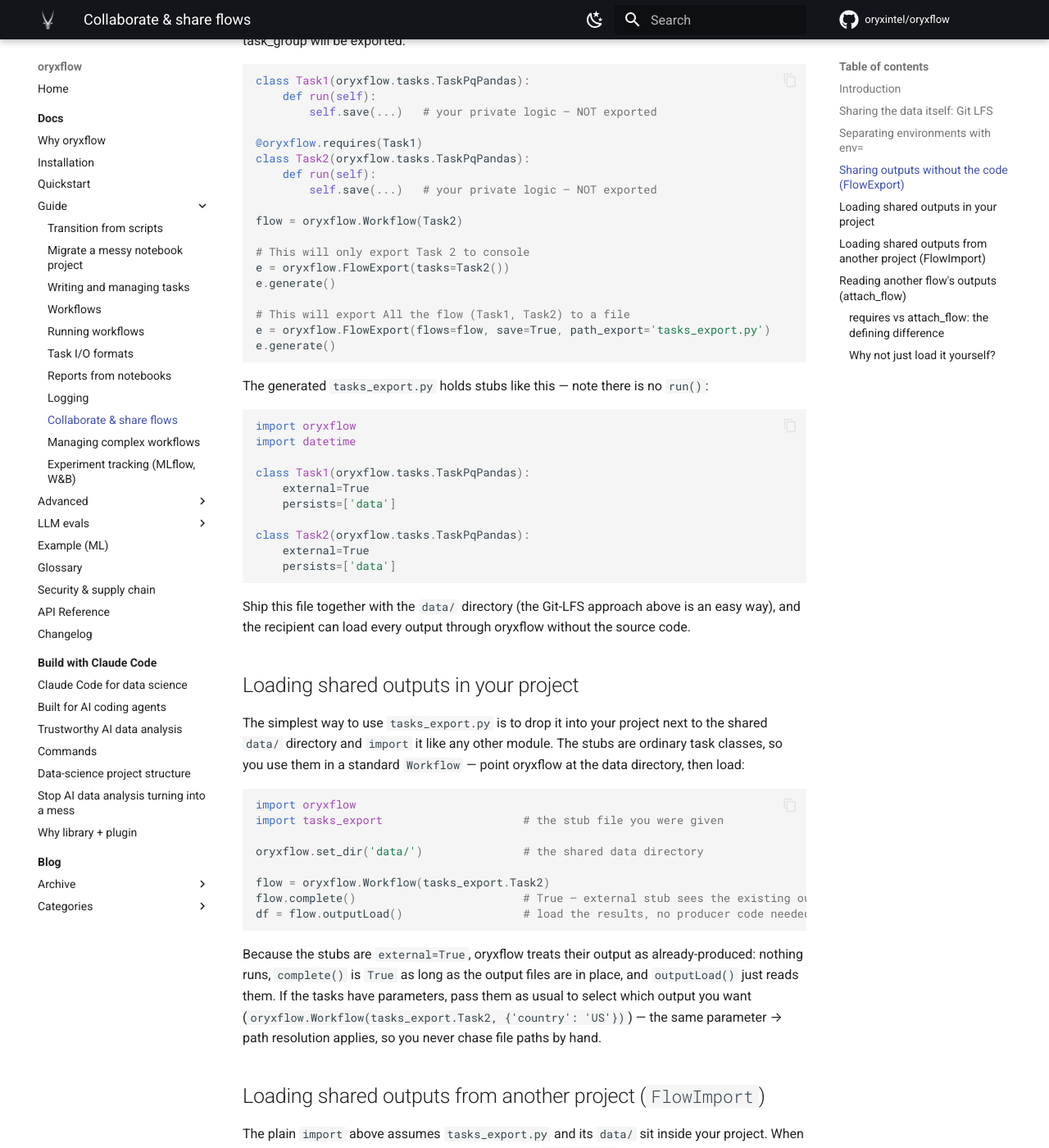
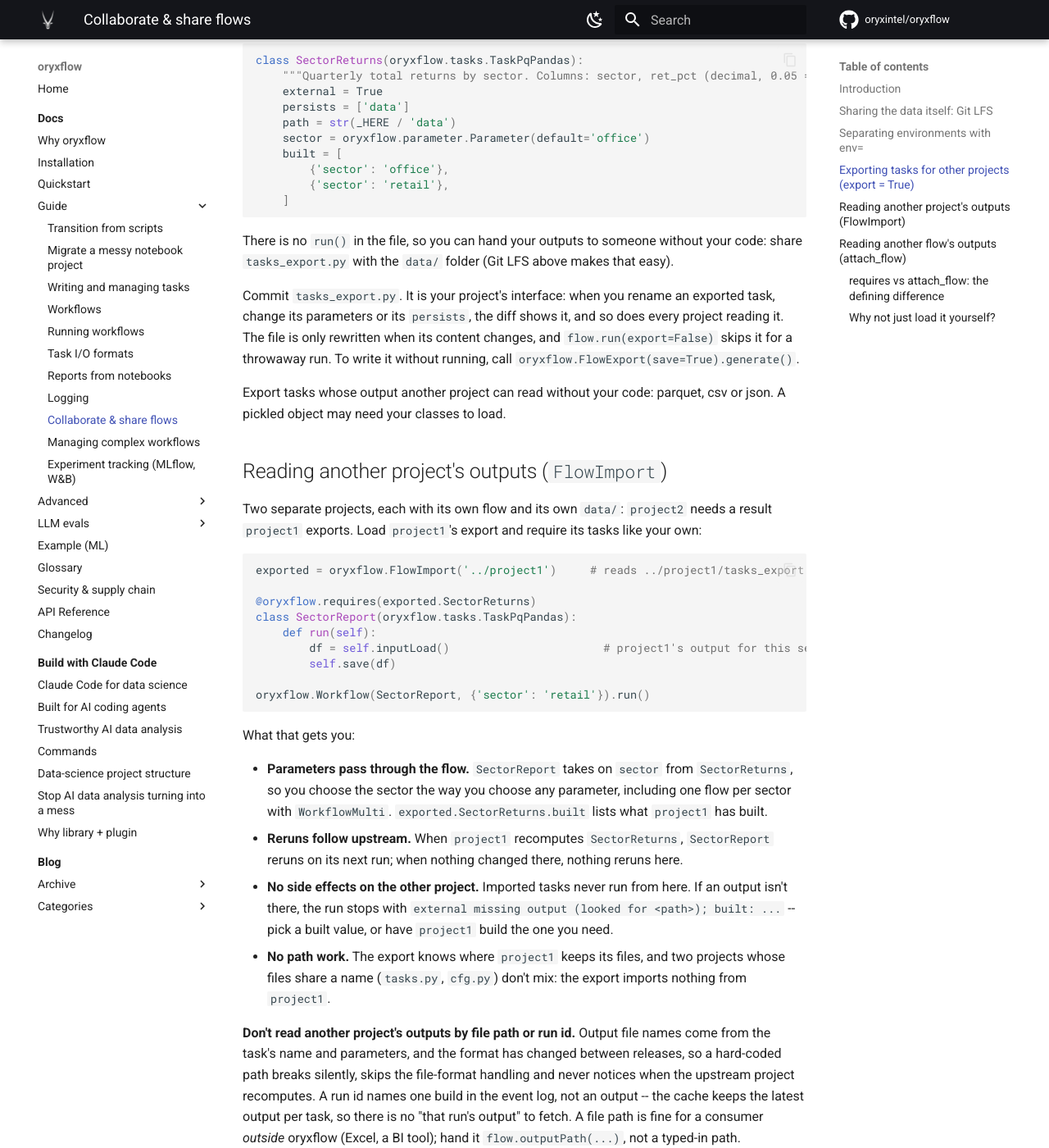
Before and after one commit to oryxintel/oryxlib-docs, an MkDocs documentation site: the page built from docs/docs/collaborate.md, in a window 1280 px wide and 1400 px high, scrolled down 2547 px. Shown: the whole window at 82% size. Built offline with MkDocs 1.6.1 and Material for MkDocs 9.7.7, drawn with Linux system fonts in a browser that asks for light colours; comment, search, counter and statistics services are not loaded; some of the changed text lies outside the part shown.

Commit message:
feat: share outputs between projects with export = True and FlowImport
A task with export = True is part of the project's interface: every run()
that includes one rewrites tasks_export.py at the project root with a
read-only (external) copy of each exported task -- docstring, base class,
persists, parameters and defaults, the data path relative to the file, and
`built`, the parameter values whose output exists. Rewritten only on change;
run(export=False) skips it; a write failure only warns.

FlowImport('<project dir or file>') loads it under a unique module name and
exposes the tasks as attributes; @requires them like local tasks, so
parameters pass through and reruns follow the producer. A missing external
output names the path looked for and the built values.

FlowExport is rebuilt around the marker (one class per task, posix relative
paths, no Jinja2 -- the `export` extra is gone). Replaces the earlier
hand-written stand-in approach and the FlowImport(path, module, path_data)
API.

Co-Authored-By: Claude Opus 5.5 <noreply@anthropic.com>
Claude-Session: https://claude.ai/code/session_01WKtUcRbgKjjit6pXNrd7Wy

````diff
--- a/docs/docs/collaborate.md
+++ b/docs/docs/collaborate.md
@@ -13,7 +13,7 @@ Common cases where you want to do this:
 oryxflow gives you three approaches, from simplest to most advanced — this page covers them in order:
 
 1.  **Share the data folder** — version `data/` with Git LFS (optionally split by `env=` so you hand off only what you mean to). The recipient clones and gets the exact outputs.
-2.  **Share code-free stubs** — `FlowExport` hands over the outputs as loadable tasks *without* the `run()` code that produced them, for when the logic is private.
+2.  **Export and import tasks** — mark tasks `export = True` and every run writes `tasks_export.py`, a code-free, read-only copy of them; another project loads it with `FlowImport` and requires those tasks like its own.
 3.  **Bridge separate flows** — `attach_flow` lets one flow read another flow's outputs at run time, across projects or environments.
 
 ## Sharing the data itself: Git LFS
@@ -29,7 +29,7 @@ The [Claude Code plugin](claude-plugin/index.md) sets this up for you in one ste
 
 Tracking `data/**` also picks up the small `.oryxflow-code-status.json` record oryxflow keeps *inside* the data directory (the code fingerprints behind [Automatic code invalidation](managing-workflows.md#automatic-code-invalidation)), so it travels with the outputs it describes — move or restore a data directory whole and the freshness information comes along. The separate `.oryxflow/` event log (run history) is high-frequency exhaust, not a shared output: keep it gitignored and export history deliberately if a teammate needs it.
 
-The next section refines this — splitting `data/` by `env=` so you share only part of it. The later Export/Import and Attach sections cover the cases Git LFS doesn't: handing off the *task code* to another project, or reading one flow's outputs from inside another flow.
+The next section refines this — splitting `data/` by `env=` so you share only part of it. The later Export/Import and Attach sections cover the cases Git LFS doesn't: reading another project's outputs from your own flow, or one flow's outputs from inside another flow.
 
 ## Separating environments with `env=`
 
@@ -45,7 +45,7 @@ flow_dev = oryxflow.Workflow(TaskTrain, env='dev')
 flow_dev.run()      # output under data/env=dev/
 ```
 
-Because each environment is its own directory, you can share just the one you mean to — commit `data/env=prod/` and leave `data/env=dev/` out — without the environments overwriting each other or leaking. When you later read these outputs (a plain `import` or `FlowImport`, both below), pass the same `env=` to point at the environment you want:
+Because each environment is its own directory, you can share just the one you mean to — commit `data/env=prod/` and leave `data/env=dev/` out — without the environments overwriting each other or leaking. When you later read these outputs (an imported task, below), pass the same `env=` to point at the environment you want:
 
 ```python
 flow_prod = oryxflow.Workflow(TaskTrain, env='prod')
@@ -54,80 +54,65 @@ df = flow_prod.outputLoad()     # reads data/env=prod/
 
 Just make sure the environment you point at is the one whose outputs actually exist — reading `env='prod'` when the shared data was saved without an `env` (plain `data/`) will find the tasks incomplete and rerun them.
 
-## Sharing outputs without the code (`FlowExport`)
+## Exporting tasks for other projects (`export = True`)
 
-The point of exporting is to **share output data without sharing the code that produced it.** Often the `run()` logic is the sensitive part — a proprietary model, a paid data source, an internal cleaning routine — but the *output* is what a colleague, client, or student actually needs. `FlowExport` lets you hand over the results as a first-class oryxflow flow while keeping that logic private.
-
-It works because the exported file contains only **stub** task definitions. For each task it emits the parent class (so the output format is known), the `persists` names, the `path`, the `task_group`, and the parameters — everything needed to *locate and load* the output — plus `external=True`, which tells oryxflow to treat the output as already-produced and never run the task. The original `run()` body is **not** included. The recipient wires the stubs into a `Workflow` (see *Loading shared outputs in your project* below) and calls `outputLoad()` to work with your results through oryxflow — parameter management and all — without ever seeing how they were made.
-
-You can Export your tasks into a new File or print the tasks in the console. All parameters, paths, task_group will be exported.
+Mark each task another project may read with `export = True`. That is the whole producer side:
 
 ```python
-class Task1(oryxflow.tasks.TaskPqPandas):
+class SectorReturns(oryxflow.tasks.TaskPqPandas):
+    """Quarterly total returns by sector. Columns: sector, ret_pct (decimal, 0.05 = 5%)."""
+    export = True
+    sector = oryxflow.Parameter(default='office')
+
     def run(self):
-        self.save(...)   # your private logic — NOT exported
-
-@oryxflow.requires(Task1)
-class Task2(oryxflow.tasks.TaskPqPandas):
-    def run(self):
-        self.save(...)   # your private logic — NOT exported
-
-flow = oryxflow.Workflow(Task2)
-
-# This will only export Task 2 to console
-e = oryxflow.FlowExport(tasks=Task2())
-e.generate()
-
-# This will export All the flow (Task1, Task2) to a file
-e = oryxflow.FlowExport(flows=flow, save=True, path_export='tasks_export.py')
-e.generate()
+        self.save(...)   # your logic -- NOT exported
 ```
 
-The generated `tasks_export.py` holds stubs like this — note there is no `run()`:
+Every `flow.run()` that includes an exported task rewrites `tasks_export.py` at the project root (next to `data/`). For each exported task it holds a read-only copy: the docstring, the output format, `persists`, the parameters with their defaults, `external = True` (never run, only read) and the data path, written relative to the file so it works wherever the folders live. `built` lists the parameter values whose output exists:
 
 ```python
-import oryxflow
-import datetime
-
-class Task1(oryxflow.tasks.TaskPqPandas):
-    external=True
-    persists=['data']
-
-class Task2(oryxflow.tasks.TaskPqPandas):
-    external=True
-    persists=['data']
+class SectorReturns(oryxflow.tasks.TaskPqPandas):
+    """Quarterly total returns by sector. Columns: sector, ret_pct (decimal, 0.05 = 5%)."""
+    external = True
+    persists = ['data']
+    path = str(_HERE / 'data')
+    sector = oryxflow.parameter.Parameter(default='office')
+    built = [
+        {'sector': 'office'},
+        {'sector': 'retail'},
+    ]
 ```
 
-Ship this file together with the `data/` directory (the Git-LFS approach above is an easy way), and the recipient can load every output through oryxflow without the source code.
+There is no `run()` in the file, so you can hand your outputs to someone without your code: share `tasks_export.py` with the `data/` folder (Git LFS above makes that easy).
 
-## Loading shared outputs in your project
+Commit `tasks_export.py`. It is your project's interface: when you rename an exported task, change its parameters or its `persists`, the diff shows it, and so does every project reading it. The file is only rewritten when its content changes, and `flow.run(export=False)` skips it for a throwaway run. To write it without running, call `oryxflow.FlowExport(save=True).generate()`.
 
-The simplest way to use `tasks_export.py` is to drop it into your project next to the shared `data/` directory and `import` it like any other module. The stubs are ordinary task classes, so you use them in a standard `Workflow` — point oryxflow at the data directory, then load:
+Export tasks whose output another project can read without your code: parquet, csv or json. A pickled object may need your classes to load.
+
+## Reading another project's outputs (`FlowImport`)
+
+Two separate projects, each with its own flow and its own `data/`: `project2` needs a result `project1` exports. Load `project1`'s export and require its tasks like your own:
 
 ```python
-import oryxflow
-import tasks_export                     # the stub file you were given
+exported = oryxflow.FlowImport('../project1')     # reads ../project1/tasks_export.py
 
-oryxflow.set_dir('data/')               # the shared data directory
+@oryxflow.requires(exported.SectorReturns)
+class SectorReport(oryxflow.tasks.TaskPqPandas):
+    def run(self):
+        df = self.inputLoad()                       # project1's output for this sector
+        self.save(df)
 
-flow = oryxflow.Workflow(tasks_export.Task2)
-flow.complete()                         # True — external stub sees the existing output file
-df = flow.outputLoad()                  # load the results, no producer code needed
+oryxflow.Workflow(SectorReport, {'sector': 'retail'}).run()
 ```
 
-Because the stubs are `external=True`, oryxflow treats their output as already-produced: nothing runs, `complete()` is `True` as long as the output files are in place, and `outputLoad()` just reads them. If the tasks have parameters, pass them as usual to select which output you want (`oryxflow.Workflow(tasks_export.Task2, {'country': 'US'})`) — the same parameter → path resolution applies, so you never chase file paths by hand.
+What that gets you:
 
-## Loading shared outputs from another project (`FlowImport`)
+- **Parameters pass through the flow.** `SectorReport` takes on `sector` from `SectorReturns`, so you choose the sector the way you choose any parameter, including one flow per sector with `WorkflowMulti`. `exported.SectorReturns.built` lists what `project1` has built.
+- **Reruns follow upstream.** When `project1` recomputes `SectorReturns`, `SectorReport` reruns on its next run; when nothing changed there, nothing reruns here.
+- **No side effects on the other project.** Imported tasks never run from here. If an output isn't there, the run stops with `external missing output (looked for <path>); built: ...` -- pick a built value, or have `project1` build the one you need.
+- **No path work.** The export knows where `project1` keeps its files, and two projects whose files share a name (`tasks.py`, `cfg.py`) don't mix: the export imports nothing from `project1`.
 
-The plain `import` above assumes `tasks_export.py` and its `data/` sit inside your project. When the file and data live in **another directory or project**, `FlowImport` loads the module and resolves its data path for you, so you don't have to copy anything in:
-
-```python
-scraper = oryxflow.FlowImport(path='../another-project/', module='tasks_export.py', path_data='data/')
-flow_import = oryxflow.Workflow(scraper.tasks.Task2, path=scraper.dirpath)
-df = flow_import.outputLoad()
-```
-
-`FlowImport` returns an object exposing the imported task classes under `.tasks` and the resolved data directory under `.dirpath`; you pass that `dirpath` as the workflow's `path` so the flow reads from the other project's `data/`. It's the same idea as the plain import — just without moving files between projects.
+**Don't read another project's outputs by file path or run id.** Output file names come from the task's name and parameters, and the format has changed between releases, so a hard-coded path breaks silently, skips the file-format handling and never notices when the upstream project recomputes. A run id names one build in the event log, not an output -- the cache keeps the latest output per task, so there is no "that run's output" to fetch. A file path is fine for a consumer *outside* oryxflow (Excel, a BI tool); hand it `flow.outputPath(...)`, not a typed-in path.
 
 ## Reading another flow's outputs (`attach_flow`)
 
@@ -195,20 +180,17 @@ Step by step, here is what actually happens:
 3.  `flow2.run()` propagates that registration onto the task instances just before executing them: every task in `flow2` gets `self.flows = {'flow': flow}`. This is why the attach must come *before* the run — a task created and run without it would have `self.flows` empty.
 4.  Inside `Task3.run()`, `self.flows['flow']` is the attached `flow` object, so `self.flows['flow'].outputLoad()` calls `outputLoad()` on it and returns `Task1`'s DataFrame. `Task3` then saves it as its own output.
 
-The key idea is that the link is between *flows*, resolved lazily at load time — `Task3` never declares `Task1` in its `requires()`. That keeps the two flows independent (separate projects, separate `data/` directories, separate run/reset scopes) while still letting one read the other's results. Crucially, unlike a `requires` edge, the attached flow **keeps its own** `path`/`env`, so `self.flows['flow'].outputLoad()` reads from *that* flow's data root — which may be a different project's `data/` or a different `env=`. That is what makes it the right tool for the cross-project case above: import another project's tasks, wrap them in a `Workflow` pointed at that project's `dirpath`, attach it, and read its outputs by parameter without ever resolving a path.
+The key idea is that the link is between *flows*, resolved lazily at load time — `Task3` never declares `Task1` in its `requires()`. That keeps the two flows independent (separate projects, separate `data/` directories, separate run/reset scopes) while still letting one read the other's results. Crucially, unlike a `requires` edge, the attached flow **keeps its own** `path`/`env`, so `self.flows['flow'].outputLoad()` reads from *that* flow's data root — which may be a different project's `data/` or a different `env=`. For reading another *project's* outputs, prefer `FlowImport` and a plain `@requires` (see [Reading another project's outputs](#reading-another-projects-outputs-flowimport)): it is tracked, and reruns follow upstream. `attach_flow` fits when you want a whole flow configured once — a fixed `env=` or parameter slice — and read on demand:
 
 ```python
-# another project's flow, pointed at ITS data root (see FlowImport above)
-scraper = oryxflow.FlowImport(path='../another-project/', module='tasks_export.py', path_data='data/')
-flow_prod = oryxflow.Workflow(scraper.tasks.Task2, path=scraper.dirpath, env='prod')
+# another project's flow, configured once: its prod environment
+flow_prod = oryxflow.Workflow(exported.Task2, path='../another-project/data', env='prod')
 
 # your flow whose task consumes the scraped data
 flow_mine = oryxflow.Workflow(MyTask)
 flow_mine.attach_flow(flow_prod, 'scraped')
 flow_mine.run()          # inside MyTask.run(): self.flows['scraped'].outputLoad(Task2)
 ```
-
-Why not just `@oryxflow.requires(scraper.tasks.Task2)` on `MyTask`? Because `flow_mine` would push *your* `path` onto the imported task, so it would look for the output under *your* `data/` instead of `../another-project/data/` — find it missing, and try to rebuild it (needing that project's raw inputs and code). `attach_flow` sidesteps that precisely because the attached flow retains its own path.
 
 Two trade-offs to know:
 
@@ -218,4 +200,5 @@ Two trade-offs to know:
 Decision rule:
 
 - **Same project, and the upstream should follow the consumer's parameters** → `@oryxflow.requires` (parameters propagate, tracked, auto-built). Don't reach for `attach_flow` to wire tasks that belong to *one* pipeline.
-- **Separate data root (another project or another** `env` **), or an independently-managed flow** → `attach_flow`, which keeps parameter → path resolution across the boundary — the thing manual DataFrame passing destroys.
+- **Another project's outputs** → `FlowImport` its exported tasks, then `@oryxflow.requires` (tracked; reruns follow upstream).
+- **A fixed slice of an independently-managed flow (a set `env=` or parameter set), read on demand** → `attach_flow`, which keeps parameter → path resolution across the boundary — the thing manual DataFrame passing destroys.
````
Also changed, not shown: docs/docs/installation.md (+0 -1 lines).
